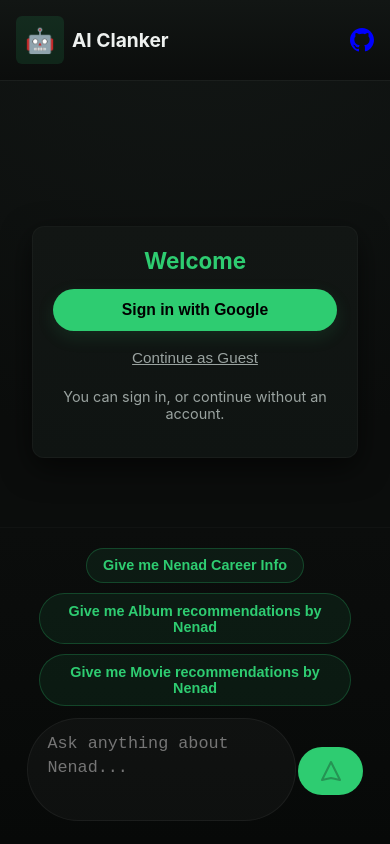
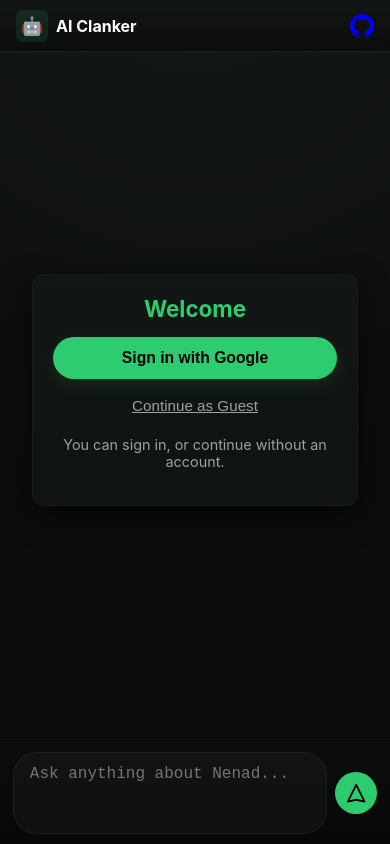
Before and after one commit to k4jgana/portfolio-fe, a React (Vite) app: page / in a window 390 px wide. Built offline with nearby package versions, Linux system fonts and the light colour scheme; no server answers.

Commit message:
Fixed mobile view, removed suggestions

```diff
--- a/src/App.tsx
+++ b/src/App.tsx
@@ -118,6 +118,8 @@ useEffect(() => {
     sendMessage(text);
   };
 
+  console.log(SUGGESTIONS)
+
 return (
   <div className="app-container">
 <Header userEmail={userEmail} />
@@ -144,7 +146,7 @@ return (
       setQuery={setQuery}
       handleSubmit={handleSubmit}
       loading={loading}
-      suggestions={conversation.length === 0 ? SUGGESTIONS : []}
+      suggestions={[]}
       onSuggestionClick={handleSuggestionClick}
     />
   </div>
--- a/src/styles/footer.css
+++ b/src/styles/footer.css
@@ -1,17 +1,24 @@
+/* --- Root Variables --- */
+:root {
+  --max-width: 800px;
+  --text: #ffffff;
+  --bg-gradient: linear-gradient(180deg, #0b0d0c, #070908);
+  --accent: rgba(46, 204, 113, 1);
+  --border: rgba(255, 255, 255, 0.05);
+}
+
 footer {
   position: fixed;
   bottom: 0;
   left: 0;
   right: 0;
-
   z-index: 1000;
-
-  background: linear-gradient(180deg, #0b0d0c, #070908);
-  border-top: 1px solid rgba(255,255,255,0.04);
-  padding: 1.2rem;
+  background: var(--bg-gradient);
+  border-top: 1px solid rgba(255, 255, 255, 0.04);
+  padding: 1rem 0;
 }
 
-
+/* 1. Suggestions Container */
 .footer-suggestions {
   max-width: var(--max-width);
   margin: 0 auto 0.75rem;
@@ -19,40 +26,54 @@ padding: 0 1.25rem;
   display: flex;
   gap: 0.6rem;
   justify-content: center;
-flex-wrap: wrap;
+  flex-wrap: wrap; /* Standard behavior for desktop */
 }
 
+/* Styling for the suggestion items (pills) */
+.suggestion-pill {
+  background: rgba(255, 255, 255, 0.05);
+  padding: 0.6rem 1rem; /* Slightly larger for easier tapping */
+  border-radius: 12px;
+  font-size: 0.9rem;
+  color: #2ecc71;
+  white-space: nowrap;
+  cursor: pointer;
+  border: 1px solid rgba(46, 204, 113, 0.2);
+  transition: all 0.2s ease;
+  width: auto;
+  text-align: center;
+}
 
+.suggestion-pill:active {
+  background: rgba(46, 204, 113, 0.1);
+  transform: scale(0.98);
+}
+
+/* 2. Input Container */
 .input-container {
   max-width: var(--max-width);
   margin: 0 auto;
   display: flex;
   gap: 0.75rem;
   padding: 0 1.25rem;
-align-items: center;
+  align-items: flex-end;
 }
-
 
 .input-wrapper {
   flex: 1;
   position: relative;
 }
 
-
-.input-icon {
-display: none !important;
-}
-
-
 footer textarea {
-  width: 88%;
-  min-height: 0.75rem;
+  display: block;
+  width: 100%;
+  min-height: 44px;
   max-height: 8rem;
-  padding: 0.85rem 1.2rem;
-  border-radius: 9999px;
+  padding: 0.75rem 1.2rem;
+  border-radius: 24px;
   background: rgba(255, 255, 255, 0.03);
-  border: 1px solid rgba(255, 255, 255, 0.05);
-  font-size: 1.05rem;
+  border: 1px solid var(--border);
+  font-size: 1rem;
   color: var(--text);
   outline: none;
   resize: none;
@@ -65,26 +86,55 @@ footer textarea:focus {
   border-color: rgba(46, 204, 113, 0.4);
 }
 
-
-footer button {
+/* 3. Button */
+footer button[type="submit"] {
+  flex-shrink: 0;
+  width: 48px;
+  height: 48px;
   display: flex;
   align-items: center;
   justify-content: center;
-  background: rgba(46, 204, 113, 1);
-  border: 1px solid rgba(46, 204, 113, 0.4);
-  border-radius: 9999px;
-  padding: 0.75rem 1rem;
+  background: var(--accent);
+  border: none;
+  border-radius: 50%;
   cursor: pointer;
+  padding: 0;
 }
 
-
-
 .button-icon {
-  width: 1.5rem;
-  height: 1.5rem;
-  stroke: currentColor;
+  width: 1.4rem;
+  height: 1.4rem;
+  color: #000;
 }
 
+/* --- THE FIX: Mobile Specific (Stacked Layout) --- */
+@media (max-width: 600px) {
+  footer {
+    padding-bottom: 1.5rem; /* Extra space for mobile home bars */
+  }
+
+  .footer-suggestions {
+    flex-direction: column; /* This stacks them vertically */
+    align-items: stretch;    /* Makes them full width */
+    gap: 0.5rem;
+    padding: 0 1.25rem;
+    margin-bottom: 1rem;
+  }
+
+  .suggestion-pill {
+    width: 100%;             /* Buttons take full width of container */
+    white-space: normal;      /* Allows long text to wrap if necessary */
+    text-align: left;        /* Align text left for easier reading in list */
+    padding: 0.75rem 1rem;
+  }
+
+  .input-container {
+    padding: 0 0.75rem;
+    gap: 0.5rem;
+  }
+}
+
+/* Animation */
 .spinning {
   animation: spin 1s linear infinite;
 }
--- a/src/styles/index.css
+++ b/src/styles/index.css
@@ -12,6 +12,14 @@
 
 html,
 body {
-  height: 100%;
-  overflow: hidden;
+  height: 100dvh; /* Dynamic viewport height: accounts for mobile browser bars */
+  margin: 0;
+  padding: 0;
+  overflow: hidden; /* Prevents the whole page from bouncing/scrolling */
 }
+
+#root, .app-container {
+  height: 100dvh;
+  display: flex;
+  flex-direction: column;
+}
--- a/src/styles/responsive.css
+++ b/src/styles/responsive.css
@@ -1,53 +1,85 @@
-@media (max-width: 900px) {
-:root {
---max-width: 56rem;
+@media (max-width: 600px) {
+  /* 1. Chat Area: Balanced spacing for the keyboard and header */
+  .chat-container {
+    top: 65px !important;    /* Slimmer header space */
+    bottom: 80px !important;  /* Slimmer footer space */
+    padding: 1rem 0.5rem !important;
+  }
+
+  /* 2. Header: Compact mode */
+  header {
+    padding: 0.6rem 1rem !important;
+  }
+
+  .header-icon {
+    width: 2rem;
+    height: 2rem;
+    font-size: 1.1rem;
+  }
+
+  .header-text h1 {
+    font-size: 1rem;
+  }
+
+  .header-text p {
+    font-size: 0.75rem;
+  }
+
+  /* 3. Footer & Input: Prevents overflow and aligns the button */
+  footer {
+    padding: 0.6rem 0.8rem !important;
+  }
+
+  .input-container {
+    display: flex;
+    align-items: center; /* Centers button vertically with textarea */
+    padding: 0 !important;
+    gap: 0.5rem;
+  }
+
+  .input-wrapper {
+    flex: 1; /* Forces textarea to take remaining width */
+    display: flex;
+  }
+
+  footer textarea,
+  footer input[type="text"] {
+    width: 100% !important;
+    min-height: 42px !important; /* Proper height for thumb-tapping */
+    font-size: 16px !important;  /* Stops iOS auto-zoom */
+    padding: 0.6rem 1rem !important;
+    border-radius: 24px !important;
+  }
+
+  footer button {
+    width: 42px !important;      /* Square/Circle button */
+    height: 42px !important;
+    flex-shrink: 0;             /* Stops button from getting squashed */
+    padding: 0 !important;
+    display: flex;
+    align-items: center;
+    justify-content: center;
+    border-radius: 50% !important;
+  }
+
+  /* 4. Messages: Make them look like bubbles */
+  .message-wrapper {
+    padding: 0.75rem !important;
+    margin: 0.4rem 0.5rem !important;
+    border-radius: 12px !important;
+    border-bottom: none !important;
+  }
+
+  .message-wrapper.ai {
+    margin-right: 2rem !important; /* Creates a staggered look */
+  }
+
+  .message-wrapper.user {
+    margin-left: 2rem !important;
+  }
+
+  .markdown-body {
+    font-size: 0.95rem !important;
+    line-height: 1.45;
+  }
 }
-
-
-.markdown-body {
-font-size: 1.05rem;
-}
-
-
-header {
-padding: 1rem;
-}
-
-
-main {
-padding: 1.5rem 1rem;
-}
-
-
-.message-wrapper {
-padding: 1.25rem 1rem;
-}
-}
-
-
-@media (max-width: 600px) {
-.header-text h1 {
-font-size: 1.2rem;
-}
-
-
-.header-text p {
-font-size: 0.8rem;
-}
-
-
-.input-container {
-padding: 0 0.5rem;
-}
-
-
-footer input[type="text"] {
-font-size: 0.95rem;
-padding: 0.75rem 1rem;
-}
-
-
-footer button {
-padding: 0.7rem 1.2rem;
-}
-}
```
Lines whose indentation alone changed are shown as unchanged.
